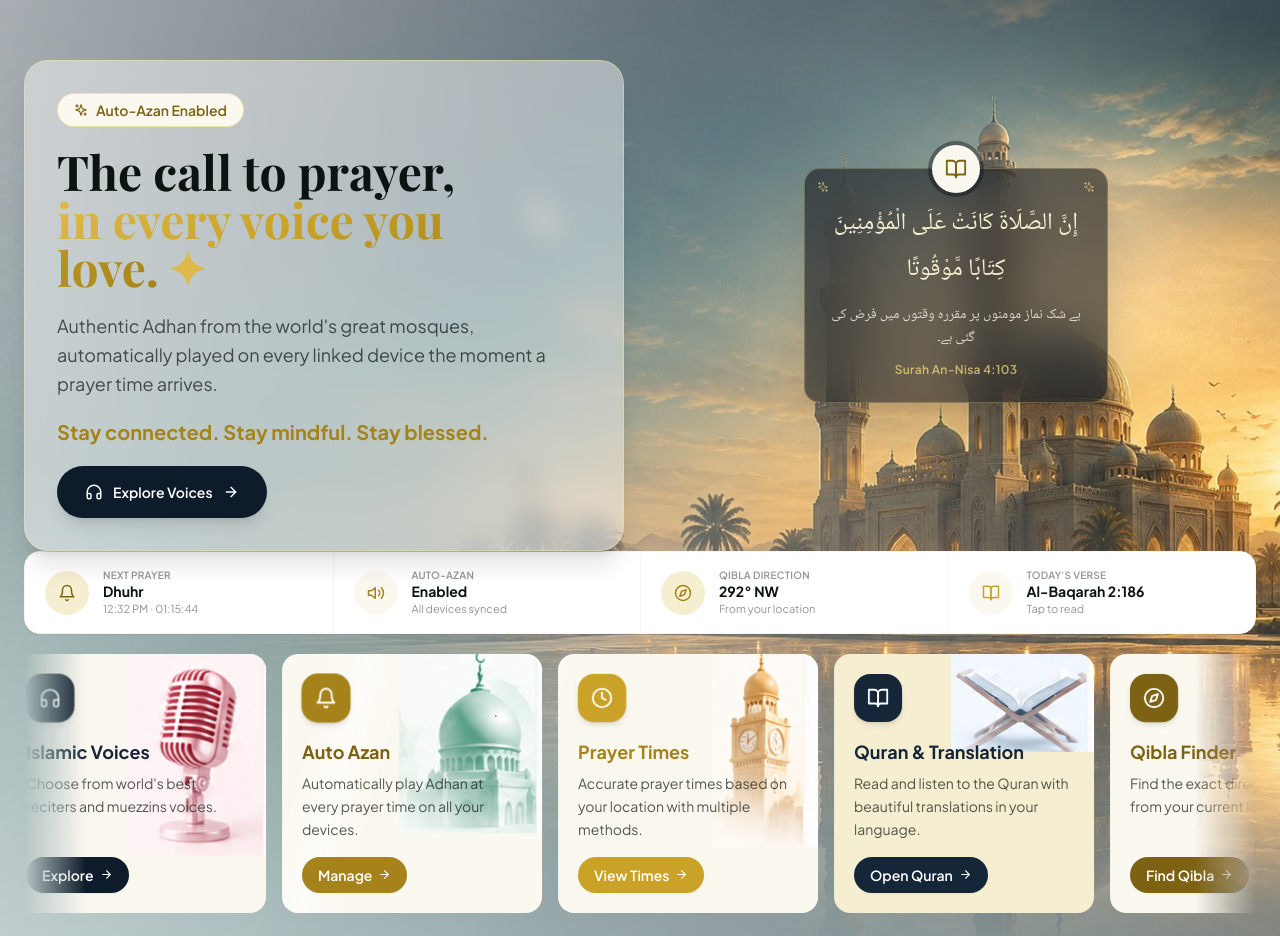
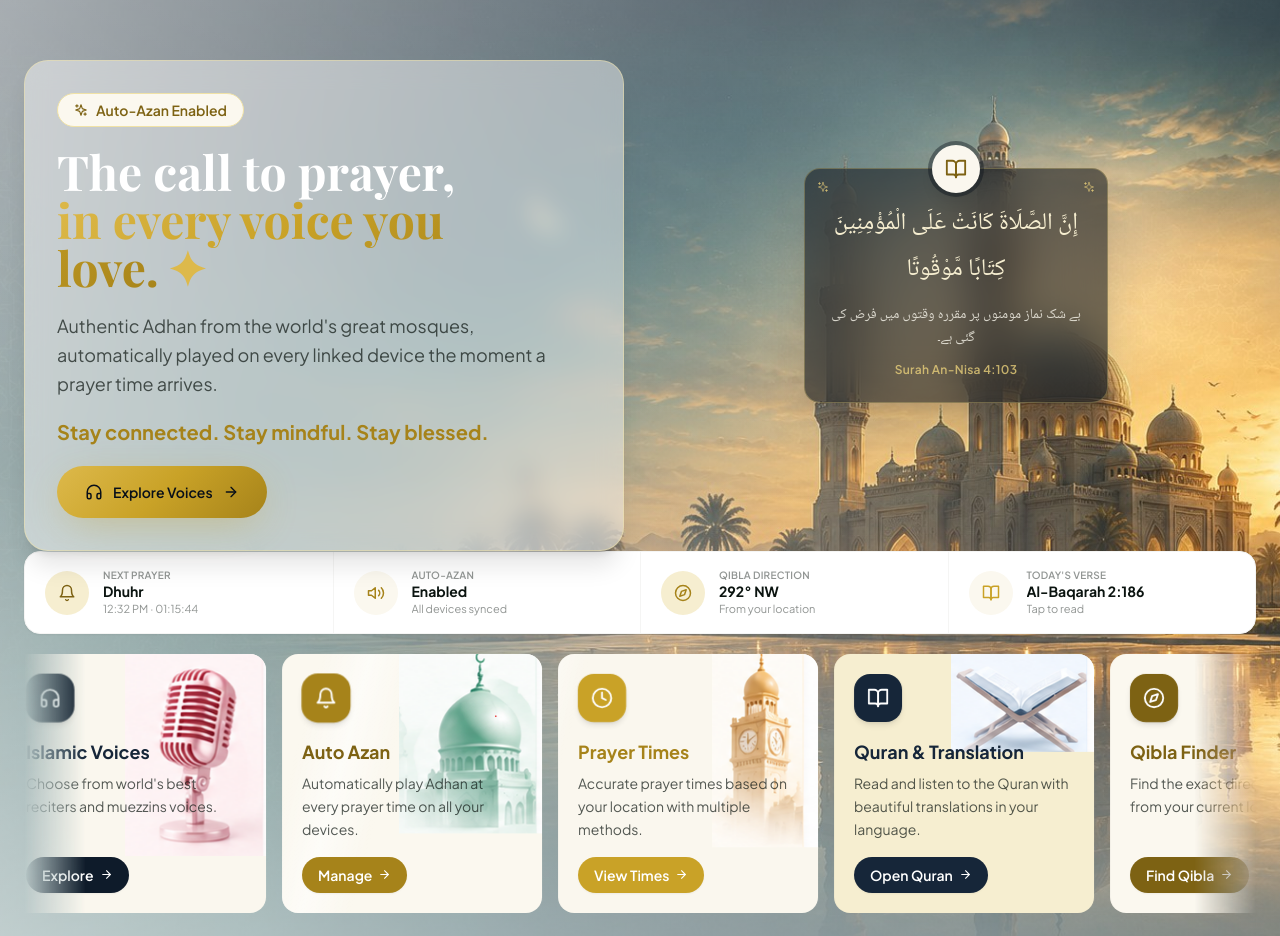
Before and after one commit to ShahbazAli206/Islamic_Smart_Assistant, a Next.js app in the folder islamic-smart-assistant/web/: page / in a window 1280 px wide. Shown: the part 3340-4276 px from the top of the page. Built offline with nearby package versions, Linux system fonts and the light colour scheme; a web font is replaced by a local one.

Commit message:
ui changes

```diff
--- a/islamic-smart-assistant/web/src/components/LandingShowcase.tsx
+++ b/islamic-smart-assistant/web/src/components/LandingShowcase.tsx
@@ -210,8 +210,8 @@ export function AzanShowcase() {
             </span>
             {/* Light theme: dark first line + gold-gradient last line (the hero
                 two-tone format, base colour ink so it reads on the clear light bg). */}
-            <h2 className="font-display font-bold text-3xl md:text-4xl lg:text-5xl leading-[1.04] text-ink">
-              The call to prayer,<br />
+            <h2 className="font-display font-bold text-3xl md:text-4xl lg:text-5xl leading-[1.04]">
+              <span className="text-white">The call to prayer,</span><br />
               <span className="bg-clip-text text-transparent bg-gold-gradient">in every voice you love.</span>
               <span className="ml-2 text-gold-400" aria-hidden>✦</span>
             </h2>
@@ -226,7 +226,7 @@ export function AzanShowcase() {
             {/* CTA moved into the copy column so the right side can host the ayah card */}
             <Link
               href="/dashboard/azan"
-              className="inline-flex w-fit items-center gap-2.5 rounded-full bg-midnight-800 hover:bg-midnight-700 text-white px-7 py-4 font-semibold text-sm shadow-lg transition"
+              className="inline-flex w-fit items-center gap-2.5 rounded-full bg-gold-gradient hover:brightness-110 text-midnight-900 px-7 py-4 font-semibold text-sm shadow-glow-gold transition"
             >
               <Headphones size={18} /> Explore Voices <ArrowRight size={16} />
             </Link>
```
